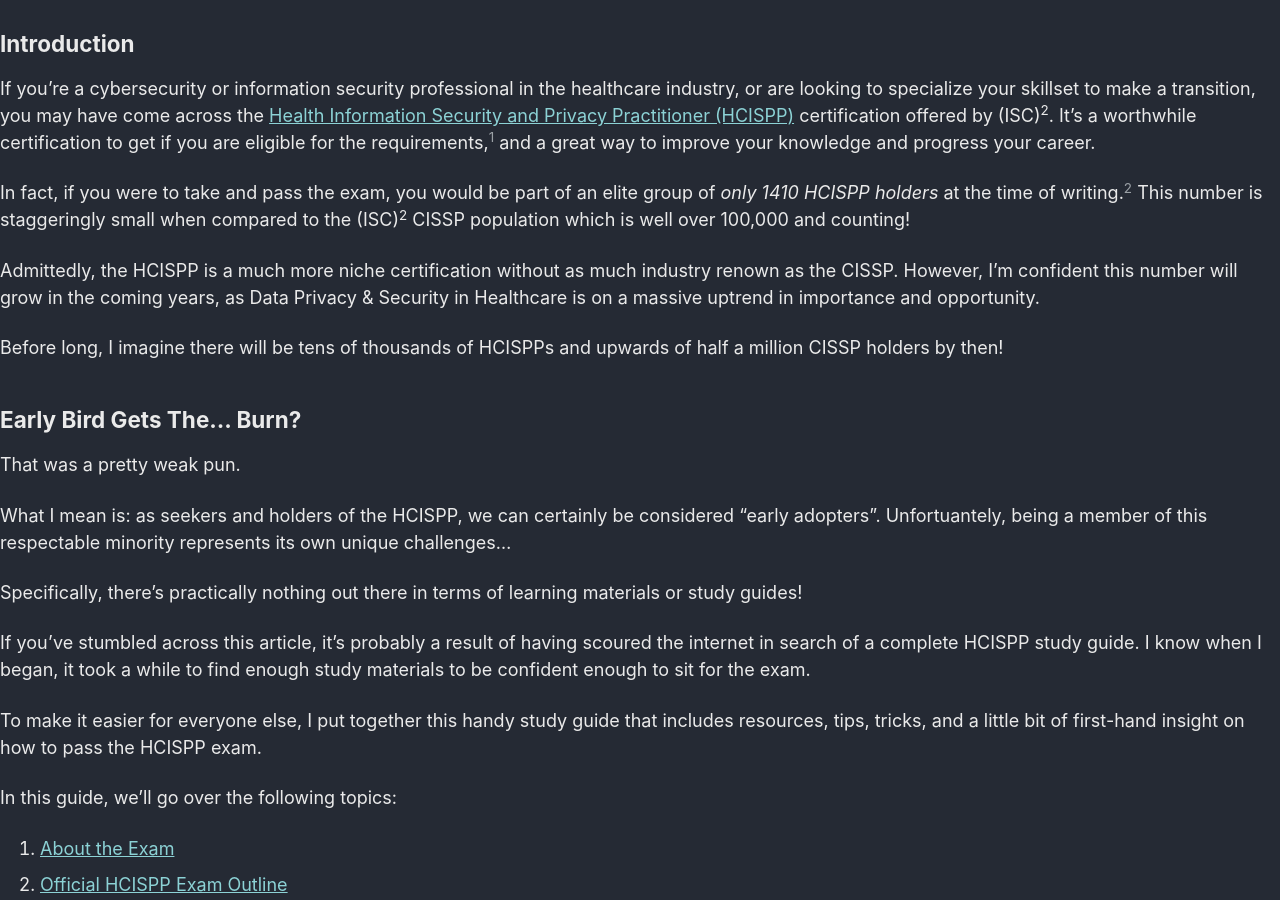
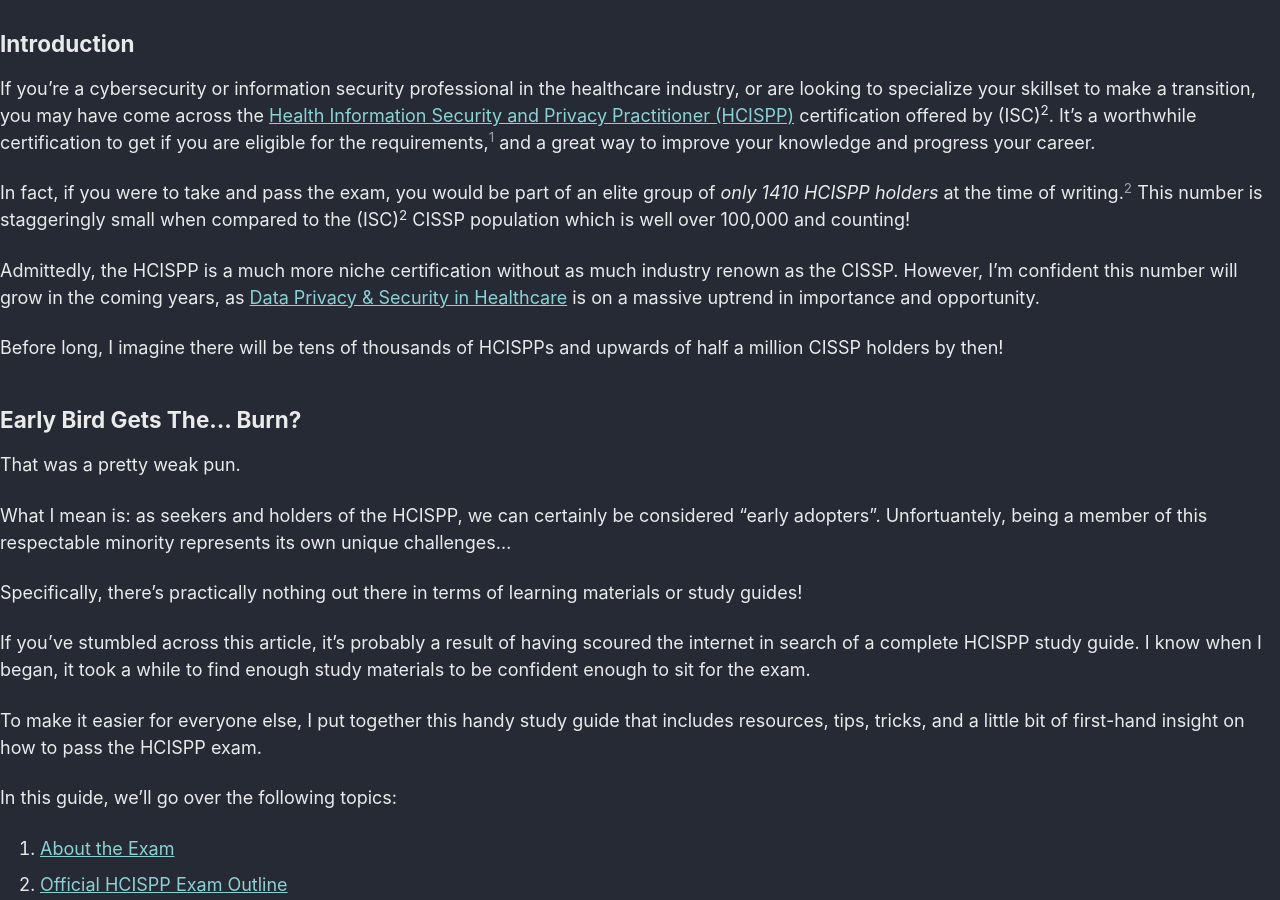
Before and after one commit to icterry/ianterry.io, a Jekyll site: the page built from _posts/2020-04-06-pass-the-hcispp-exam.md, in a window 1280 px wide and 900 px high, scrolled down 689 px. Built offline with Jekyll 4.4.1, drawn with Linux system fonts in a browser that asks for light colours; cached includes are drawn as plain includes; nearby versions of some CDN libraries; our own code applies the rules of GitHub Pages for plain Markdown files; part of the change alters nothing that is shown.

```diff
--- a/_posts/2020-04-06-pass-the-hcispp-exam.md
+++ b/_posts/2020-04-06-pass-the-hcispp-exam.md
@@ -14,7 +14,7 @@ If you're a cybersecurity or information security professional in the healthcare
 
 In fact, if you were to take and pass the exam, you would be part of an elite group of *only 1410 HCISPP holders* at the time of writing.[^2] This number is staggeringly small when compared to the (ISC)<sup>2</sup> CISSP population which is well over 100,000 and counting!
 
-Admittedly, the HCISPP is a much more niche certification without as much industry renown as the CISSP. However, I'm confident this number will grow in the coming years, as Data Privacy & Security in Healthcare is on a massive uptrend in importance and opportunity.
+Admittedly, the HCISPP is a much more niche certification without as much industry renown as the CISSP. However, I'm confident this number will grow in the coming years, as [Data Privacy & Security in Healthcare](https://medium.com/hackernoon/data-privacy-security-in-healthcare-8bb15e203e56) is on a massive uptrend in importance and opportunity.
 
 Before long, I imagine there will be tens of thousands of HCISPPs and upwards of half a million CISSP holders by then!
 
```
